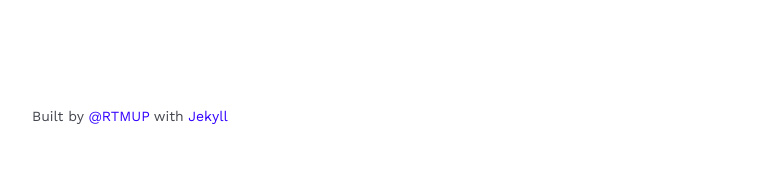
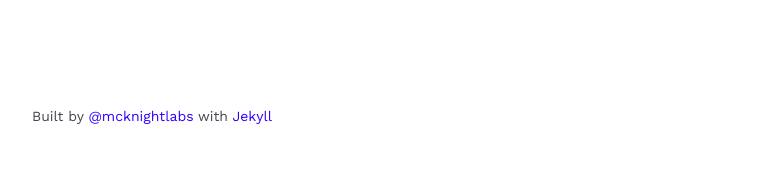
Before and after one commit to mcknightlabs/rtmup, a Jekyll site: the page built from index.html, in a window 1280 px wide. Shown: the part 1216-1392 px from the top of the page, without its empty margins (248-1029 px from the left). Built offline with Jekyll 4.4.1, drawn with Linux system fonts in a browser that asks for light colours.

Commit message:
updates layout twitter account url

```diff
--- a/_layouts/default.html
+++ b/_layouts/default.html
@@ -8,7 +8,7 @@
         <link href='https://fonts.googleapis.com/css?family=Montserrat:400,700' rel='stylesheet' type='text/css'>
         <link href="https://fonts.googleapis.com/css?family=Work+Sans:100,400,700,800" rel="stylesheet">
         <script src="{{ site.github.url }}/js/classie.js"></script>
-		<link rel="alternate" type="application/rss+xml" title="RTMUP RSS" href="http://rtmup.com/feed.xml" />
+		<link rel="alternate" type="application/rss+xml" title="Ryan McKnight RSS" href="http://ryantmcknight.com/feed.xml" />
 		<meta property="og:url" content="{{ site.url }}{{ page.url }}" />
 		<meta property="og:title" content="{{ page.og_title }}" />
 		<meta property="og:description" content="{{ page.og_description }}" />
@@ -43,7 +43,7 @@
 		</div>
 		<div id="footer"> <!-- used for sticky footer -->
 			<footer>
-				<p>Built by <a href="https://twitter.com/rtmup">@RTMUP</a> with <a href="http://jekyllrb.com/">Jekyll</a></p>
+				<p>Built by <a href="https://twitter.com/mcknightlabs">@mcknightlabs</a> with <a href="http://jekyllrb.com/">Jekyll</a></p>
 			</footer>
 		</div>
 		<script>
--- a/_layouts/photos.html
+++ b/_layouts/photos.html
@@ -5,7 +5,7 @@ layout: default
 <article>
 
 <h1>{{ page.title }}</h1>
-<span class="byline">By <a href="https://twitter.com/rtmup">@rtmup</a> | Posted: {{ page.date | date: '%B %d, %Y' }}</span>
+<span class="byline">By <a href="https://twitter.com/mcknightlabs">@mcknightlabs</a> | Posted: {{ page.date | date: '%B %d, %Y' }}</span>
 
 <hr>
 
```
